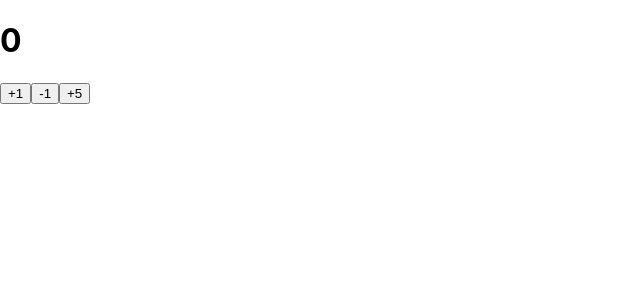
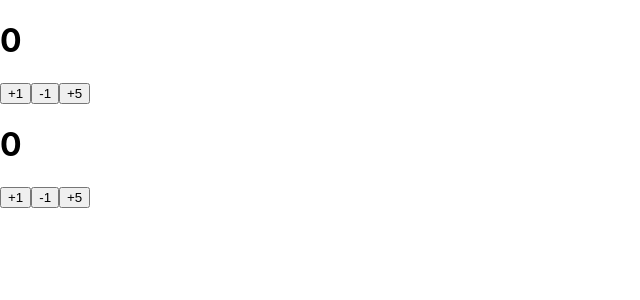
Before and after one commit to kimpeupeu/ts-react-tutorial, a React (Create React App) app: page / in a window 1280 px wide. Shown: the top 300 px of the page, without its empty margins (0-640 px from the left). Built offline with nearby package versions, Linux system fonts and the light colour scheme.

Commit message:
export state managment as hook

```diff
--- a/src/App.tsx
+++ b/src/App.tsx
@@ -2,9 +2,15 @@ import React from "react";
 import logo from "./logo.svg";
 import "./App.css";
 import CounterContainer from "./containers/CounterContainer";
+import HookCounterContainer from "./containers/HookCounterContainer";
 
 const App: React.FC = () => {
-  return <CounterContainer />;
+  return (
+    <div>
+      <CounterContainer />
+      <HookCounterContainer />
+    </div>
+  );
 };
 
 export default App;
--- /dev/null
+++ b/src/containers/HookCounterContainer.tsx
@@ -0,0 +1,18 @@
+import React from "react";
+import useCounter from "../hooks/useCounter";
+import Counter from "../components/Counter";
+
+function HookCounterContainer() {
+  const { count, onDecrease, onIncrease, onIncreaseBy } = useCounter();
+
+  return (
+    <Counter
+      count={count}
+      onDecrease={onDecrease}
+      onIncrease={onIncrease}
+      onIncreaseBy={() => onIncreaseBy(7)}
+    />
+  );
+}
+
+export default HookCounterContainer;
--- /dev/null
+++ b/src/hooks/useCounter.tsx
@@ -0,0 +1,23 @@
+import { useSelector, useDispatch } from "react-redux";
+import { RootState } from "../modules";
+import { increase, decrease, increaseBy } from "../modules/counter";
+import { useCallback } from "react";
+
+export default function useCounter() {
+  const count = useSelector((state: RootState) => state.counter.count);
+  const dispatch = useDispatch();
+
+  const onIncrease = useCallback(() => dispatch(increase()), [dispatch]);
+  const onDecrease = useCallback(() => dispatch(decrease()), [dispatch]);
+  const onIncreaseBy = useCallback(
+    (diff: number) => dispatch(increaseBy(diff)),
+    [dispatch]
+  );
+
+  return {
+    count,
+    onIncrease,
+    onDecrease,
+    onIncreaseBy
+  };
+}
```
